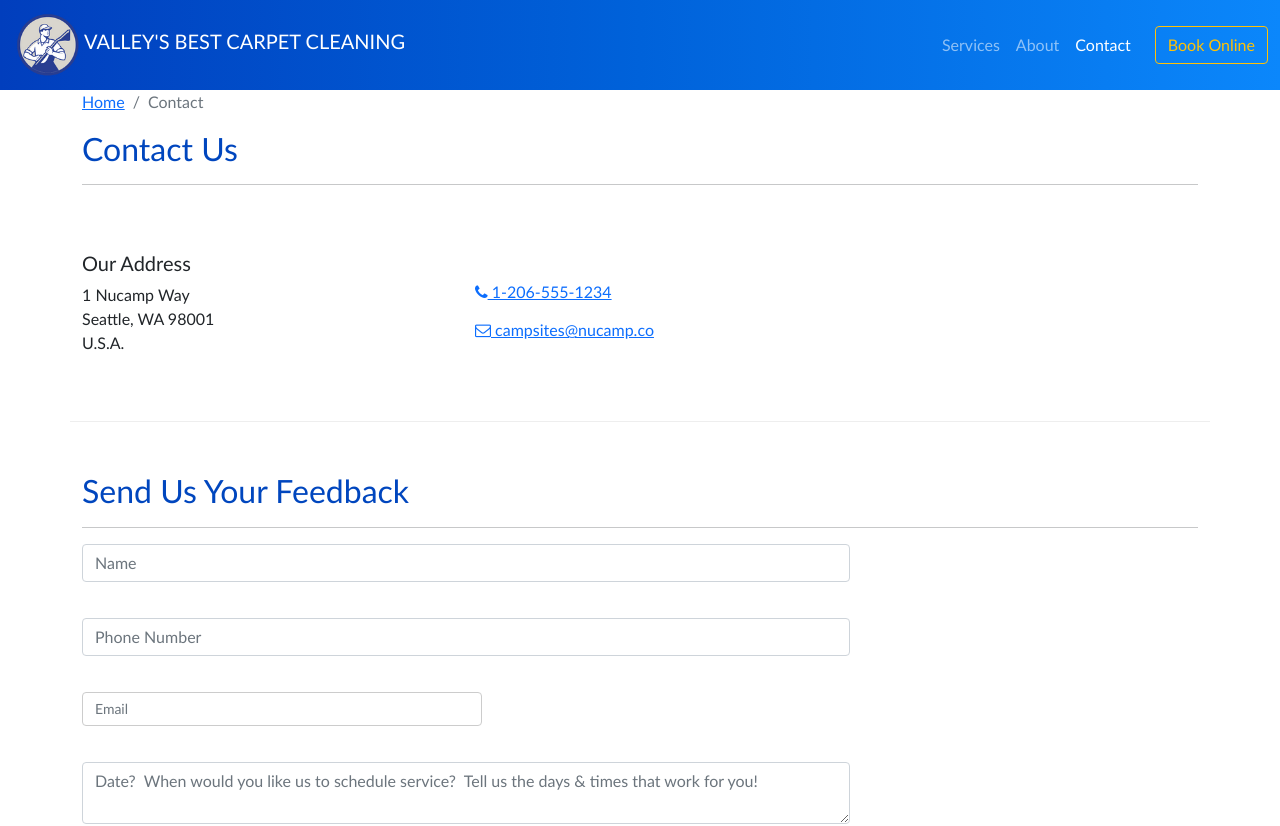
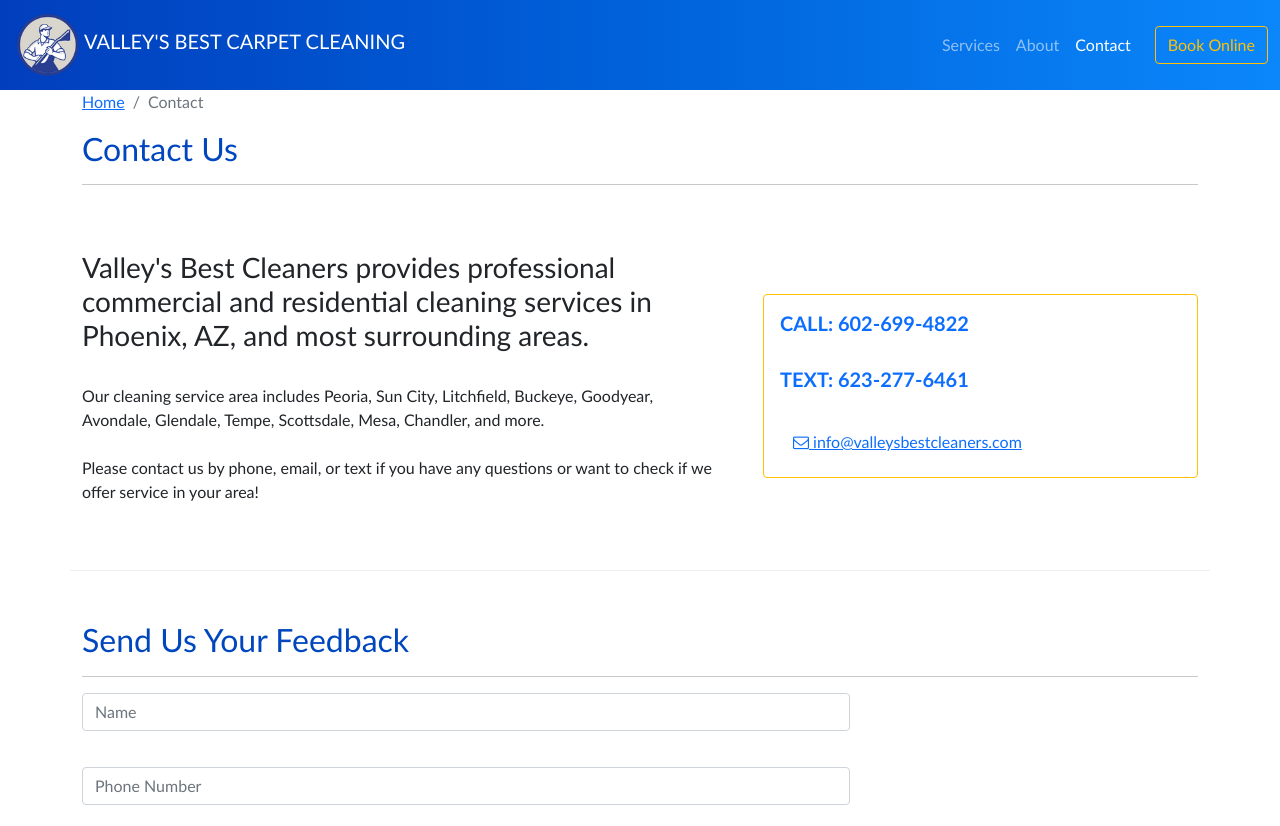
Before and after one commit to tksnate/carpet-cleaning-website, a React (Create React App) app: page /contact in a window 1280 px wide. Shown: the top 826 px of the page. Built offline with nearby package versions, Linux system fonts and the light colour scheme.

Commit message:
contact page update

```diff
--- a/src/pages/ContactPage.js
+++ b/src/pages/ContactPage.js
@@ -1,4 +1,4 @@
-import { Container, Col, Row } from "reactstrap";
+import { Card, Container, Col, Row, CardBody } from "reactstrap";
 import SubHeader from "../components/SubHeader";
 import ContactForm from "../components/ContactForm";
 
@@ -6,29 +6,40 @@
   return (
     <Container>
       <SubHeader current="Contact" curHead="Contact Us" />
-      <Row className="row-content align-items-center">
-        <Col sm="4">
-          <h5>Our Address</h5>
-          <address>
-            1 Nucamp Way
+      <Row className="row-content">
+        <Col sm="7" xs="12" className="justify-content-center me-3">
+          <h3>
+            Valley's Best Cleaners provides professional commercial and
+            residential cleaning services in Phoenix, AZ, and most surrounding
+            areas.
+          </h3>
           <br />
-            Seattle, WA 98001
+          <p>
+            Our cleaning service area includes Peoria, Sun City, Litchfield,
+            Buckeye, Goodyear, Avondale, Glendale, Tempe, Scottsdale, Mesa,
+            Chandler, and more.
             <br />
-            U.S.A.
-          </address>
+            <br />
+            Please contact us by phone, email, or text if you have any questions
+            or want to check if we offer service in your area!
+          </p>
         </Col>
-        <Col>
-          <a role="button" className="btn btn-link" href="tel:+12065551234">
-            <i className="fa fa-phone" /> 1-206-555-1234
-          </a>
+        <Col className="align-self-center">
+          <Card color="warning" outline>
+            <CardBody>
+              <h5 className="text-primary bold">CALL: 602-699-4822</h5>
+              <br />
+              <h5 className="text-primary bold">TEXT: 623-277-6461</h5>
               <br />
               <a
                 role="button"
                 className="btn btn-link"
-            href="mailto:fakeemail@fakeemail.co"
+                href="mailto:info@valleysbestcleaners.com"
               >
-            <i className="fa fa-envelope-o" /> campsites@nucamp.co
+                <i className="fa fa-envelope-o" /> info@valleysbestcleaners.com
               </a>
+            </CardBody>
+          </Card>
         </Col>
       </Row>
       <Row className="row-content">
```
Also changed, not shown: src/pages/AboutPage.js (+0 -14 lines). Lines whose indentation alone changed are shown as unchanged.
